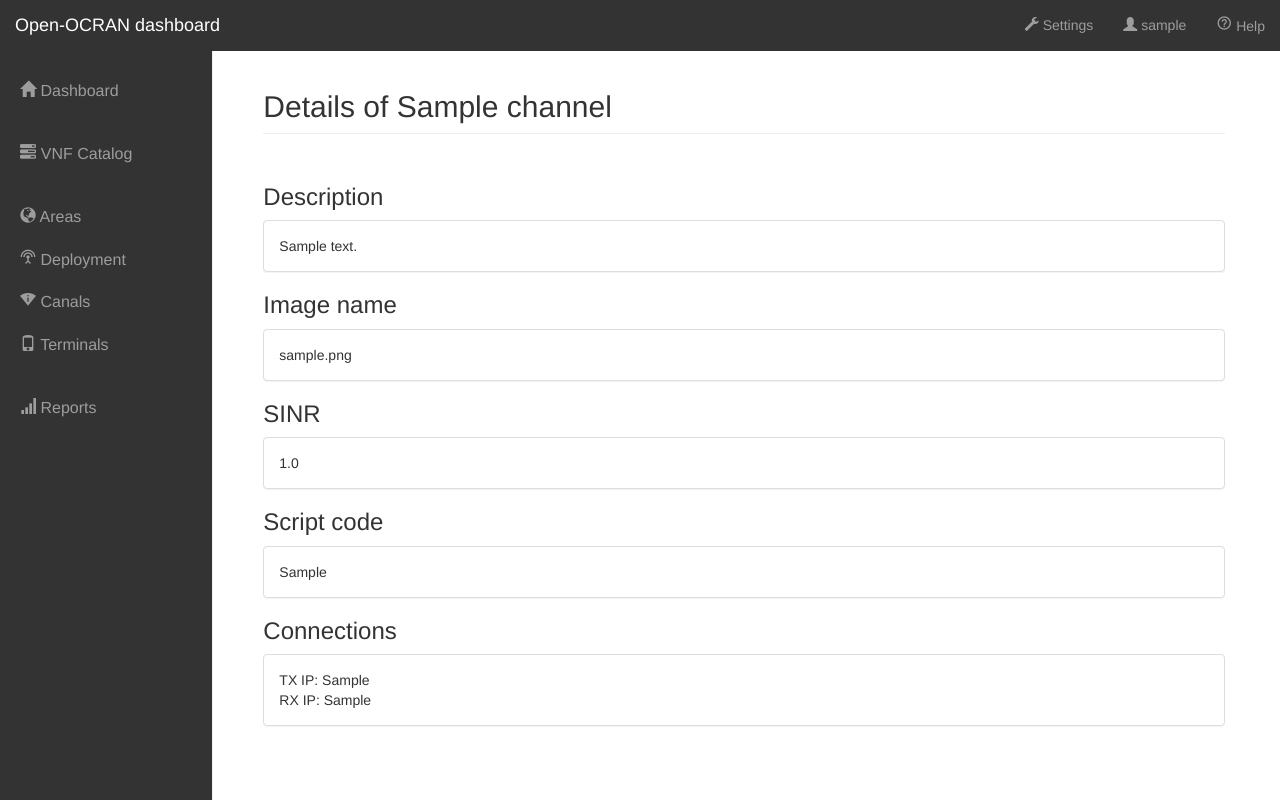
After one commit to agelonch/OOCRANag, a Django app: page /deployments/canals/1/ in a window 1280 px wide. The commit adds this page. Run offline with Django 3.2, Linux system fonts and the light colour scheme; a user stored in the database is signed in; tables that the repository leaves empty hold one stand-in row (values such as "Sample post"); some libraries are stand-ins or nearby versions.

Commit message:
canals delete,add-list

```diff
--- a/deployments/models.py
+++ b/deployments/models.py
@@ -55,7 +55,7 @@ class Nvf(models.Model):
     name = models.CharField(max_length=20)
     # Downlink
     freC_DL = models.IntegerField(null=True, blank=True)
-    color_DL = models.CharField(max_length=20, null=True, blank=True,default="#AA0000")
+    color_DL = models.CharField(max_length=20, null=True, blank=True, default="#AA0000")
     BW_DL = models.IntegerField(null=True, blank=True)
     rb = models.IntegerField(null=True, blank=True)
     Pt = models.FloatField(null=True, blank=True)
@@ -86,3 +86,24 @@ class Nvf(models.Model):
 
     class Meta:
         ordering = ["-timestamp", "-update"]
+
+
+class Channel(models.Model):
+    propietario = models.ForeignKey(Operator, on_delete=models.CASCADE, null=True, blank=True)
+    name = models.CharField(max_length=120, default="Additive white gaussian noise channel")
+    description = models.TextField(null=True, blank=True, default="Additive white gaussian noise channel, test bed example")
+    sinr = models.FloatField(max_length=120, default=15)
+    tx = models.CharField(max_length=120, default="192.168.10.3")
+    rx = models.CharField(max_length=120, default="192.168.10.4")
+    image = models.CharField(max_length=120, null=True, blank=True, default="AWG Channel")
+    script = models.TextField(null=True, blank=True,
+                              default="cd /home/nodea/DADES_TX/srsLTE/build/srslte/examples\n./pdsch_enodeb_multiUser -l 0.3 -g 40.0 -p 6 -i rfc793.txt -o prova.txt")
+    file = models.FileField(null=True, blank=True, upload_to='deployments/')
+    update = models.DateTimeField(auto_now=True, auto_now_add=False)
+    timestamp = models.DateTimeField(auto_now=False, auto_now_add=True)
+
+    def __unicode__(self):
+        return self.name
+
+    def get_absolut_url(self):
+        return reverse("deployments:channel_detail", kwargs={"id": self.id})
--- /dev/null
+++ b/deployments/templates/canals/channel_detail.html
@@ -0,0 +1,37 @@
+{%extends "base.html"%}
+
+{%block content%}
+	<h2 class="sub-header">Details of {{vnf.name}}</h2>
+	<br/>
+	<h3>Description</h3>
+	<div class="panel panel-default">
+		<div class="panel-body">
+			{{vnf.description | linebreaksbr}}<br/>
+		</div>
+	</div>
+	<h3>Image name</h3>
+	<div class="panel panel-default">
+		<div class="panel-body">
+			{{vnf.image}}<br/>
+		</div>
+	</div>
+	<h3>SINR</h3>
+	<div class="panel panel-default">
+		<div class="panel-body">
+			{{vnf.sinr}}<br/>
+		</div>
+	</div>
+	<h3>Script code</h3>
+	<div class="panel panel-default">
+		<div class="panel-body">
+			{{vnf.script | linebreaksbr}}<br/>
+		</div>
+	</div>
+	<h3>Connections</h3>
+	<div class="panel panel-default">
+		<div class="panel-body">
+			TX IP: {{vnf.tx}}<br/>
+			RX IP: {{vnf.rx}}<br/>
+		</div>
+	</div>
+{%endblock content%}
--- a/deployments/urls.py
+++ b/deployments/urls.py
@@ -18,11 +18,11 @@ from django.contrib import admin
 from .forms import LoginForm
 
 from .views import (
-	deployment_list,
-	deployment_create,
-	deployment_detail,
-	deployment_edit,
-	deployment_delete,
+    deployment_list,
+    deployment_create,
+    deployment_detail,
+    deployment_edit,
+    deployment_delete,
     nvf_detail,
     login,
     canals_list,
@@ -30,18 +30,27 @@ from .views import (
     catalog,
     add_catalog,
     del_catalog,
-	)
+    channel_create,
+    channel_detail,
+    channel_delete,
+)
 
 urlpatterns = [
-	url(r'^$', deployment_list, name="list"),
+    url(r'^$', deployment_list, name="list"),
     url(r'^(?P<id>\d+)/$', deployment_detail, name='detail'),
     url(r'^(?P<id>\d+)/edit/$', deployment_edit, name='edit'),
     url(r'^(?P<id>\d+)/delete/$', deployment_delete, name='delete'),
     url(r'^(?P<id>\d+)/create/$', deployment_create, name='create'),
     url(r'^(?P<id>\d+)/autodeploy/$', autodeploy, name='autodeploy'),
+
     url(r'^(?P<id>\d+)/catalog/add_catalog/$', add_catalog, name='catalog_create'),
     url(r'^(?P<id>\d+)/catalog/delete/(?P<id_deploy>\d+)', del_catalog, name='catalog_delete'),
     url(r'^(?P<id>\d+)/catalog/$', catalog, name='catalog'),
+
     url(r'^nvf/(?P<id>\d+)/$', nvf_detail, name='nvf_detail'),
+
+    url(r'^canals/channel_create/$', channel_create, name='channel_create'),
+    url(r'^canals/(?P<id>\d+)/delete/$', channel_delete, name='channel_delete'),
+    url(r'^canals/(?P<id>\d+)/$', channel_detail, name='channel_detail'),
     url(r'^canals/$', canals_list, name='canals'),
 ]
--- a/deployments/views.py
+++ b/deployments/views.py
@@ -3,8 +3,8 @@ from django.contrib.auth import logout
 from django.contrib.auth import authenticate, login
 from django.http import HttpResponse, HttpResponseRedirect, Http404
 from django.core.paginator import Paginator, EmptyPage, PageNotAnInteger
-from .models import Deployment, Nvf
-from .forms import DeploymentForm, AddForm
+from .models import Deployment, Nvf, Channel
+from .forms import DeploymentForm, AddForm, ChannelForm
 from django.contrib import messages
 from django.core.urlresolvers import reverse
 from vnfs.models import Vnf
@@ -14,7 +14,6 @@ from users.models import Client
 import os, time
 from django.shortcuts import render
 from .orchestration import planification_DL, planification_UL, rb_offer, price, list_bs
-
 
 
 def deployment_list(request):
@@ -48,7 +47,7 @@ def deployment_create(request, id=None):
     if form.is_valid():
         deploy = form.save(commit=False)
         ##########no repetir deploy####
-        search_depl=Deployment.objects.filter(name=form.cleaned_data.get("name"))
+        search_depl = Deployment.objects.filter(name=form.cleaned_data.get("name"))
 
         if len(search_depl):
             context = {
@@ -233,7 +232,7 @@ def canals_list(request):
     if not request.user.is_authenticated():
         return HttpResponseRedirect(reverse('login'))
 
-    queryset_list = Deployment.objects.filter(propietario__name=request.user.username).filter(start__isnull=False)
+    queryset_list = Channel.objects.filter()
 
     paginator = Paginator(queryset_list, 5)
     page = request.GET.get('page')
@@ -248,7 +247,46 @@ def canals_list(request):
         "object_list": queryset,
     }
 
-    return render(request, "canals/canals_list.html",context)
+    return render(request, "canals/canals_list.html", context)
+
+
+def channel_create(request):
+    if not request.user.is_authenticated():
+        return HttpResponseRedirect(reverse('login'))
+
+    form = ChannelForm(request.POST or None, request.FILES or None)
+    if form.is_valid():
+        instance = form.save(commit=False)
+        messages.success(request, "Successfully created!")
+        instance.save()
+        return redirect("deployments:canals")
+    context = {
+        "user": request.user.username,
+        "form": form,
+    }
+    return render(request, "canals/channel_form.html", context)
+
+
+def channel_detail(request, id=None):
+    if not request.user.is_authenticated():
+        return HttpResponseRedirect(reverse('login'))
+
+    instance = get_object_or_404(Channel, id=id)
+    context = {
+        "user": request.user.username,
+        "vnf": instance,
+    }
+    return render(request, "canals/channel_detail.html", context)
+
+
+def channel_delete(request, id=None):
+    if not request.user.is_authenticated():
+        return HttpResponseRedirect(reverse('login'))
+
+    instance = get_object_or_404(Channel, id=id)
+    instance.delete()
+    messages.success(request, "Successfully deleted!")
+    return redirect("deployments:canals")
 
 
 def autodeploy(request, id=None):
@@ -320,7 +358,7 @@ def add_catalog(request, id=None):
         deploy = form.save(commit=False)
         deploy.propietario = get_object_or_404(Operator, name=request.user.username)
         area = get_object_or_404(OArea, pk=id)
-        search_depl=Deployment.objects.filter(name=form.cleaned_data.get("name"))
+        search_depl = Deployment.objects.filter(name=form.cleaned_data.get("name"))
 
         if len(search_depl):
             context = {
```
Also changed, not shown: deployments/forms.py (+15 -1 lines), deployments/templates/canals/canals_list.html (+4 -4 lines), deployments/templates/canals/channel_form.html (added, +10 -0 lines), vnfs/models.py (+19 -17 lines), vnfs/forms.py (line endings or trailing spaces).
